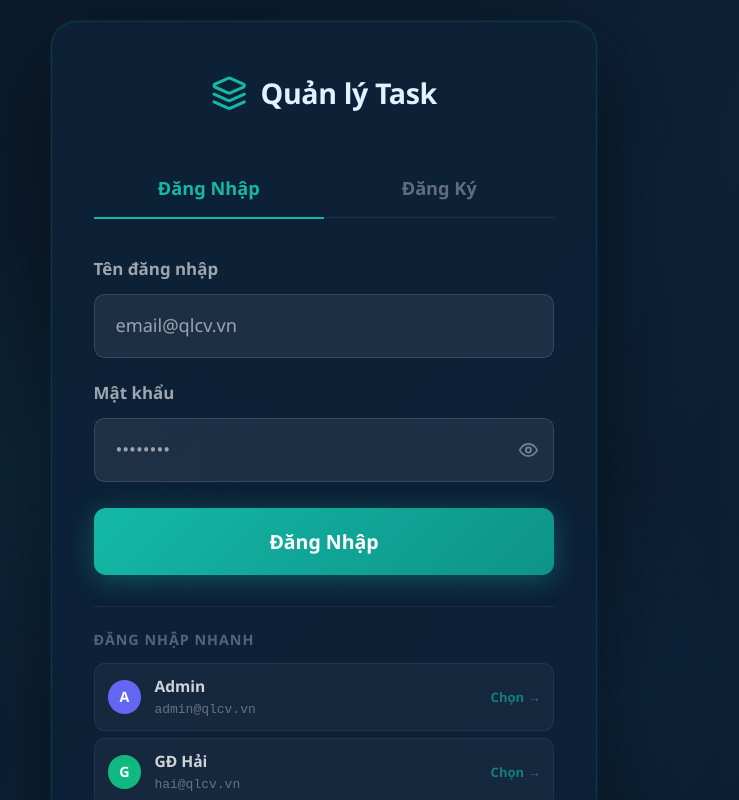
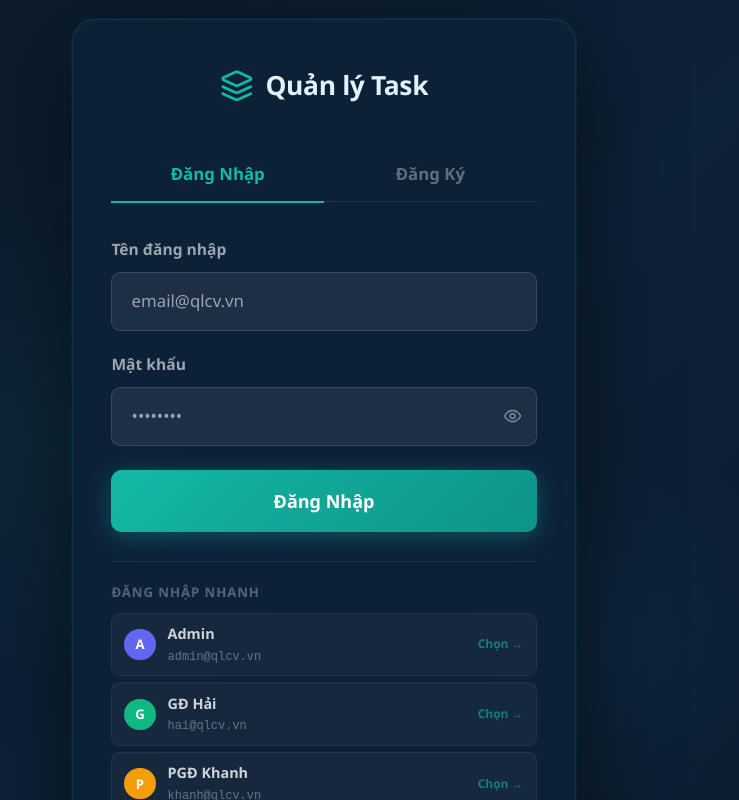
Before and after one commit to Khang226000/task-management-system, a React (Vite) app in the folder frontend/: page /login in a window 1280 px wide. Shown: the top 800 px of the page, without its empty margins (316-1055 px from the left). Built offline with nearby package versions, Linux system fonts and the light colour scheme; no server answers.

Commit message:
Update index.css

```diff
--- a/frontend/src/index.css
+++ b/frontend/src/index.css
@@ -585,5 +585,5 @@ tr:hover .app-table-td {
   line-height: 1.5;
 }
 body {
-  zoom: 1.3;
+  zoom: 1.2;
 }
```
